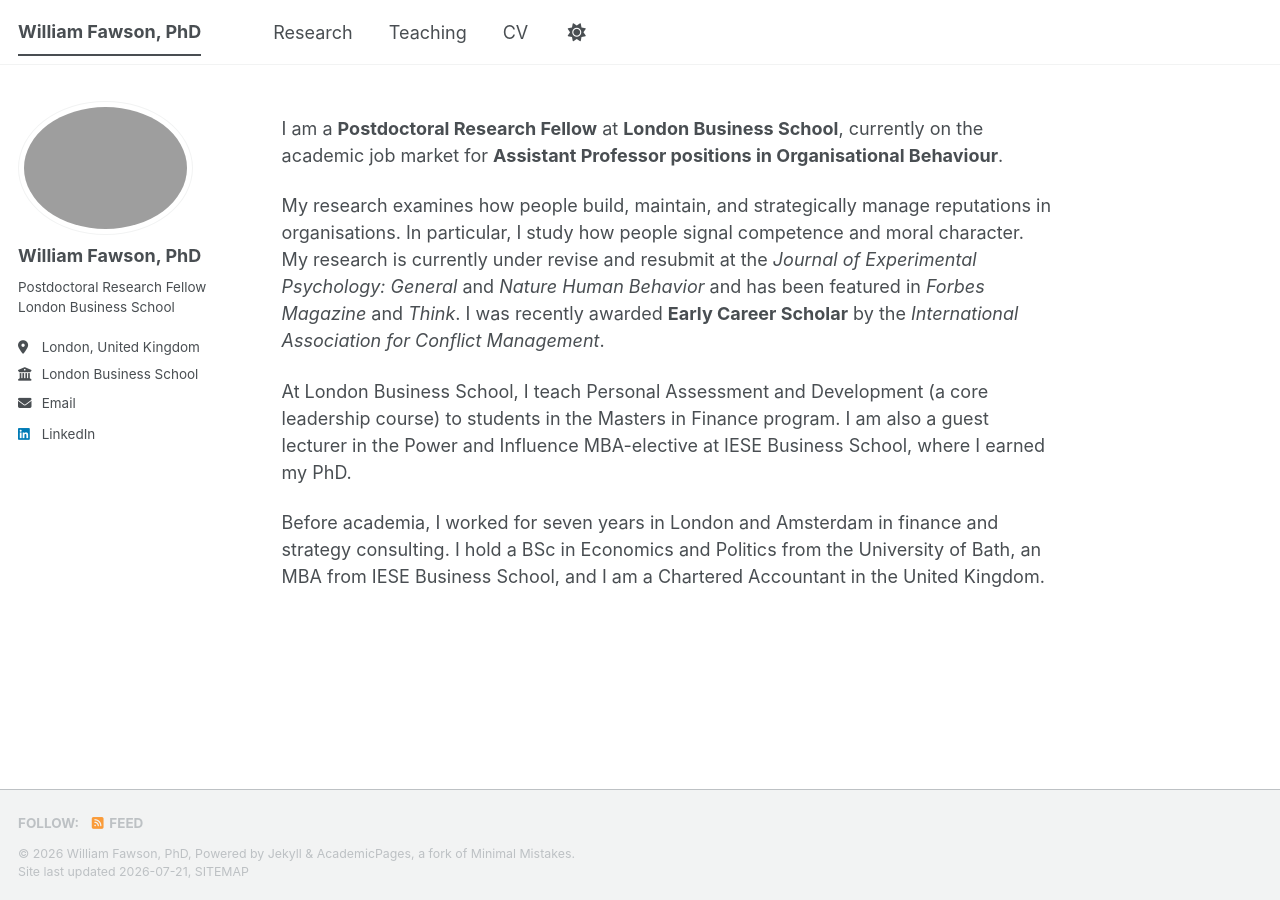
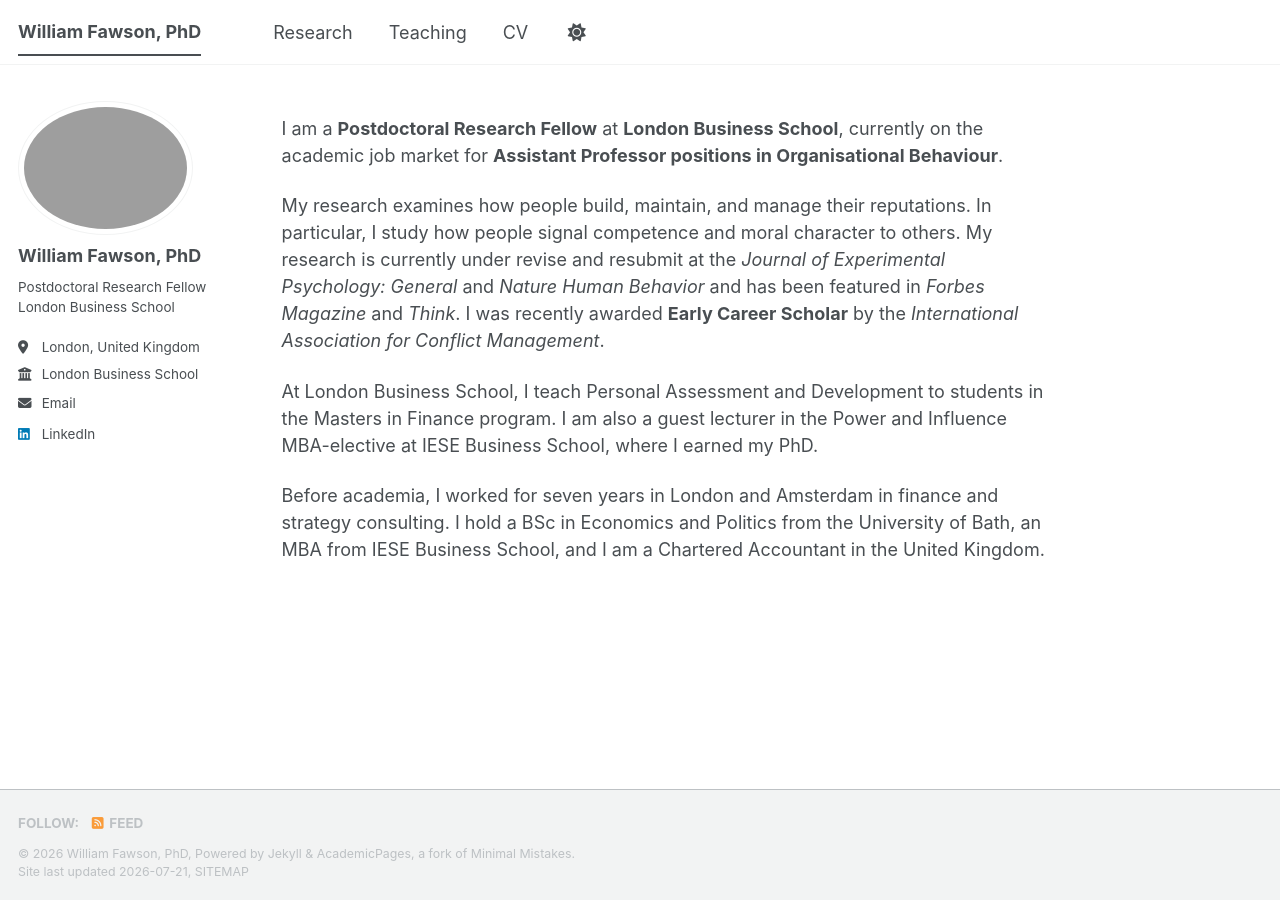
Before and after one commit to williamfawson/williamfawson.github.io, a Jekyll site: the page built from _pages/about.md, in a window 1280 px wide. Built offline with Jekyll 4.4.1, drawn with Linux system fonts in a browser that asks for light colours; a style sheet for code colours, icons or effects is not loaded.

Commit message:
Update about.md

```diff
--- a/_pages/about.md
+++ b/_pages/about.md
@@ -10,8 +10,8 @@
 
 I am a **Postdoctoral Research Fellow** at **London Business School**, currently on the academic job market for **Assistant Professor positions in Organisational Behaviour**.
 
-My research examines how people build, maintain, and strategically manage reputations in organisations. In particular, I study how people signal competence and moral character. My research is currently under revise and resubmit at the *Journal of Experimental Psychology: General* and *Nature Human Behavior* and has been featured in *Forbes Magazine* and *Think*. I was recently awarded **Early Career Scholar** by the *International Association for Conflict Management*.
+My research examines how people build, maintain, and manage their reputations. In particular, I study how people signal competence and moral character to others. My research is currently under revise and resubmit at the *Journal of Experimental Psychology: General* and *Nature Human Behavior* and has been featured in *Forbes Magazine* and *Think*. I was recently awarded **Early Career Scholar** by the *International Association for Conflict Management*.
 
-At London Business School, I teach Personal Assessment and Development (a core leadership course) to students in the Masters in Finance program. I am also a guest lecturer in the Power and Influence MBA-elective at IESE Business School, where I earned my PhD.
+At London Business School, I teach Personal Assessment and Development to students in the Masters in Finance program. I am also a guest lecturer in the Power and Influence MBA-elective at IESE Business School, where I earned my PhD.
 
 Before academia, I worked for seven years in London and Amsterdam in finance and strategy consulting. I hold a BSc in Economics and Politics from the University of Bath, an MBA from IESE Business School, and I am a Chartered Accountant in the United Kingdom.
```
